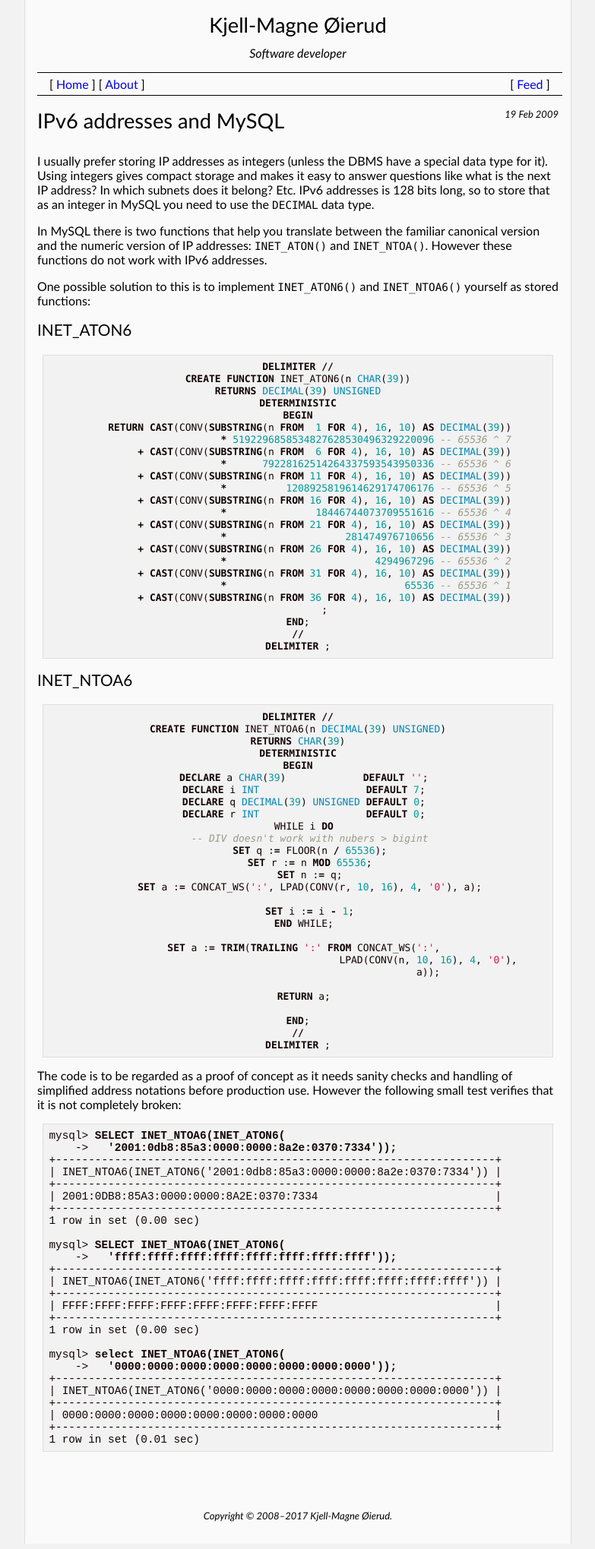
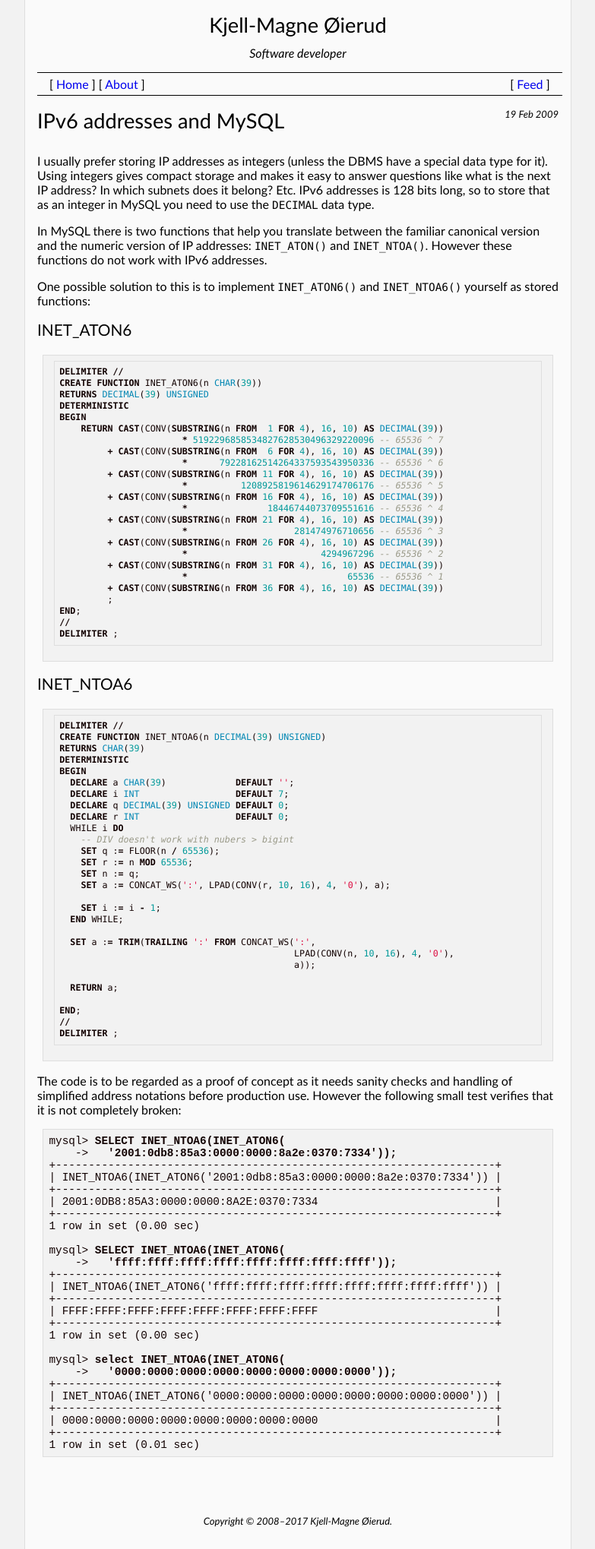
Before and after one commit to kjellm/kjellm.github.com, a Jekyll site: the page built from _posts/2009-02-19-IPv6AdressesAndMysql.markdown, in a window 1280 px wide. Shown: the whole page at 76% size, without its empty margins (248-1031 px from the left). Built offline with Jekyll 4.4.1, drawn with Linux system fonts in a browser that asks for light colours.

Commit message:
Fixed centered code snippets

````diff
--- a/_posts/2009-02-19-IPv6AdressesAndMysql.markdown
+++ b/_posts/2009-02-19-IPv6AdressesAndMysql.markdown
@@ -22,7 +22,7 @@ One possible solution to this is to implement `INET_ATON6()` and
 
 ### INET_ATON6
 
-{% highlight sql %}
+``` sql
 DELIMITER //
 CREATE FUNCTION INET_ATON6(n CHAR(39))
 RETURNS DECIMAL(39) UNSIGNED
@@ -47,11 +47,11 @@ BEGIN
 END;
 //
 DELIMITER ;
-{% endhighlight %}
+```
 
 <h3>INET_NTOA6</h3>
 
-{% highlight sql %}
+``` sql
 DELIMITER //
 CREATE FUNCTION INET_NTOA6(n DECIMAL(39) UNSIGNED)
 RETURNS CHAR(39)
@@ -80,7 +80,7 @@ BEGIN
 END;
 //
 DELIMITER ;
-{% endhighlight %}
+```
 
 <p>The code is to be regarded as a proof of concept as it needs sanity
 checks and handling of simplified address notations before production
````
